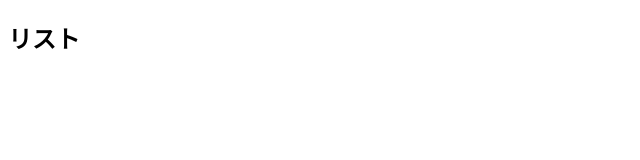
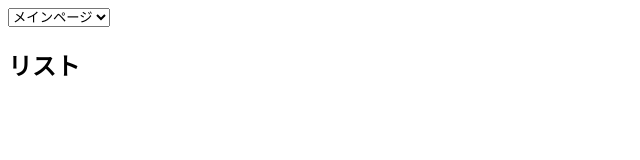
Before and after one commit to Yossoy079/web2-8, a plain HTML site: page index.html in a window 1280 px wide. Shown: the whole page, without its empty margins (0-640 px from the left). Drawn offline with Linux system fonts and the light colour scheme.

Commit message:
update index

```diff
--- a/index.html
+++ b/index.html
@@ -5,6 +5,14 @@
      <title>2018/11/19 課題</title>
    </head>
    <body>
+     <nav>
+       <form id="form">
+         <select name="select">
+           <option value="index.heml">メインページ</option>
+           <option value="other.html">別のページ</option>
+         </select>
+       </form>
+     </nav>
      <section>
        <p id ="countdown"></p>
        <h1>リスト</h1>
```
